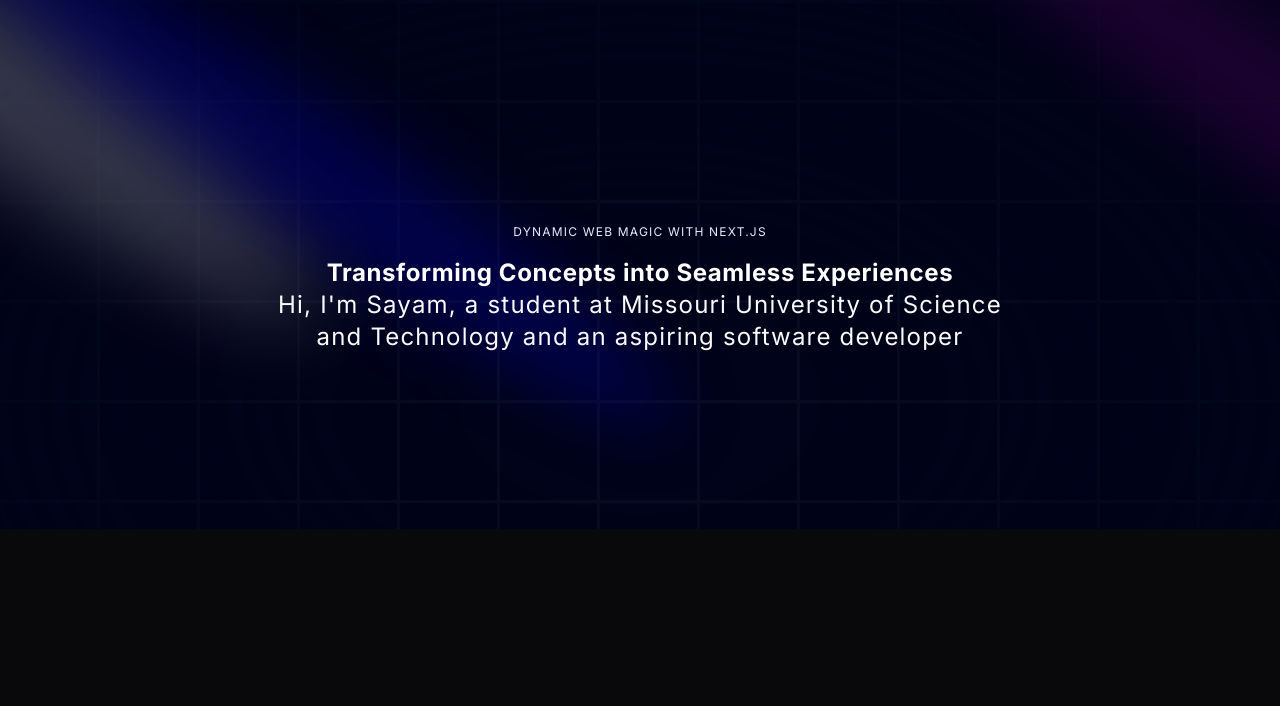
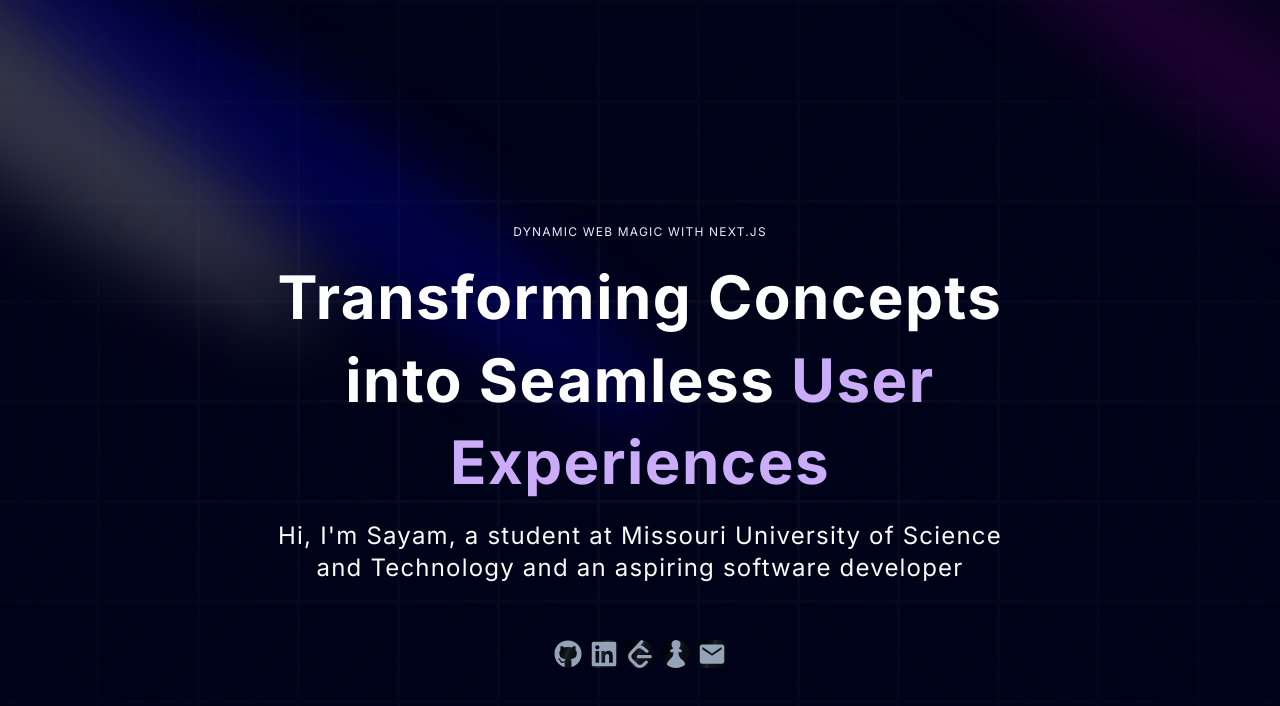
Before and after one commit to XDTerminated/portfolio, a Next.js app: page / in a window 1280 px wide. Shown: the top 706 px of the page. Built offline with nearby package versions, Linux system fonts and the light colour scheme.

Commit message:
Social Icons

```diff
--- a/package.json
+++ b/package.json
@@ -16,6 +16,7 @@
     "next-themes": "^0.3.0",
     "react": "^18",
     "react-dom": "^18",
+    "react-icons": "^5.3.0",
     "tailwind-merge": "^2.5.2",
     "tailwindcss-animate": "^1.0.7"
   },
--- a/src/components/Primary.tsx
+++ b/src/components/Primary.tsx
@@ -1,6 +1,11 @@
 import React from "react";
 import { Spotlight } from "./ui/spotlight";
 import { TextGenerateEffect } from "./ui/TextGenerateEffect";
+import RoundIcon from "./ui/RoundIcon";
+import { FaGithub, FaLinkedin } from "react-icons/fa6";
+import BoxIcon from "./ui/BoxIcon";
+import { SiChessdotcom, SiLeetcode } from "react-icons/si";
+import { IoMdMail } from "react-icons/io";
 
 const Primary = () => {
   return (
@@ -25,16 +30,32 @@ const Primary = () => {
           <h2 className="uppercase tracking-widest text-xs text-center text-blue-100 max-w-80">
             Dynamic Web magic with Next.js
           </h2>
-
           <TextGenerateEffect
             className="text-center text-[40px] md:text-5xl lg:text-6xl"
-            words="Transforming Concepts into Seamless Experiences"
+            words="Transforming Concepts into Seamless User Experiences"
           />
-
           <p className="text-center md:tracking-wider mb-4 text-sm md:text-lg lg:text-2xl">
             Hi, I&apos;m Sayam, a student at Missouri University of Science and
             Technology and an aspiring software developer
           </p>
+
+          <div className="flex space-x-2">
+            <a href="https://github.com/XDTerminated">
+              <RoundIcon position="center" icon={<FaGithub />} />
+            </a>
+            <a href="https://www.linkedin.com/in/sayam-gupta-a4a8011b3/">
+              <BoxIcon position="center" icon={<FaLinkedin />} />
+            </a>
+            <a href="https://www.linkedin.com/in/sayam-gupta-a4a8011b3/">
+              <RoundIcon position="center" icon={<SiLeetcode />} />
+            </a>
+            <a href="https://www.chess.com/member/xd_terminated">
+              <RoundIcon position="center" icon={<SiChessdotcom />} />
+            </a>
+            <a href="mailto:gupta.sayam2006@gmail.com">
+              <BoxIcon position="center" icon={<IoMdMail />} />
+            </a>
+          </div>
         </div>
       </div>
     </div>
--- /dev/null
+++ b/src/components/ui/BoxIcon.tsx
@@ -0,0 +1,22 @@
+import React from "react";
+
+const BoxIcon = ({
+  icon,
+  position,
+}: {
+  icon: React.ReactElement;
+  position: string;
+  handleClick?: () => void;
+  otherClasses?: string;
+}) => {
+  return (
+    <button className="relative inline-flex h-7 w-7 animate-shimmer items-center justify-center rounded-md border-slate-800 bg-[linear-gradient(110deg,#000103,45%,#1e2631,55%,#000103)] bg-[length:200%_100%] font-medium text-slate-400 transition-colors md:mt-10">
+      {position === "center" &&
+        React.cloneElement(icon, {
+          className: "h-full w-full", // Ensure the icon fills the space and is circular
+        })}
+    </button>
+  );
+};
+
+export default BoxIcon;
--- /dev/null
+++ b/src/components/ui/RoundIcon.tsx
@@ -0,0 +1,22 @@
+import React from "react";
+
+const RoundIcon = ({
+  icon,
+  position,
+}: {
+  icon: React.ReactElement;
+  position: string;
+  handleClick?: () => void;
+  otherClasses?: string;
+}) => {
+  return (
+    <button className="relative inline-flex h-7 w-7 animate-shimmer items-center justify-center rounded-full border-slate-800 bg-[linear-gradient(110deg,#000103,45%,#1e2631,55%,#000103)] bg-[length:200%_100%] font-medium text-slate-400 transition-colors md:mt-10">
+      {position === "center" &&
+        React.cloneElement(icon, {
+          className: "h-full w-full rounded-full", // Ensure the icon fills the space and is circular
+        })}
+    </button>
+  );
+};
+
+export default RoundIcon;
--- a/src/components/ui/TextGenerateEffect.tsx
+++ b/src/components/ui/TextGenerateEffect.tsx
@@ -37,7 +37,7 @@ export const TextGenerateEffect = ({
           return (
             <motion.span
               key={word + idx}
-              className="dark:text-white text-black opacity-0"
+              className={` ${idx > 3 ? "text-purple" : "dark:text-white text-black"}  opacity-0`}
               style={{
                 filter: filter ? "blur(10px)" : "none",
               }}
@@ -52,8 +52,8 @@ export const TextGenerateEffect = ({
 
   return (
     <div className={cn("font-bold", className)}>
-      <div className="mt-4">
-        <div className=" dark:text-white text-black text-2xl leading-snug tracking-wide">
+      <div className="my-4">
+        <div className=" dark:text-white text-black leading-snug tracking-wide">
           {renderWords()}
         </div>
       </div>
```
Also changed, not shown: 1 other file (tests, documents, lock files or other folders).
